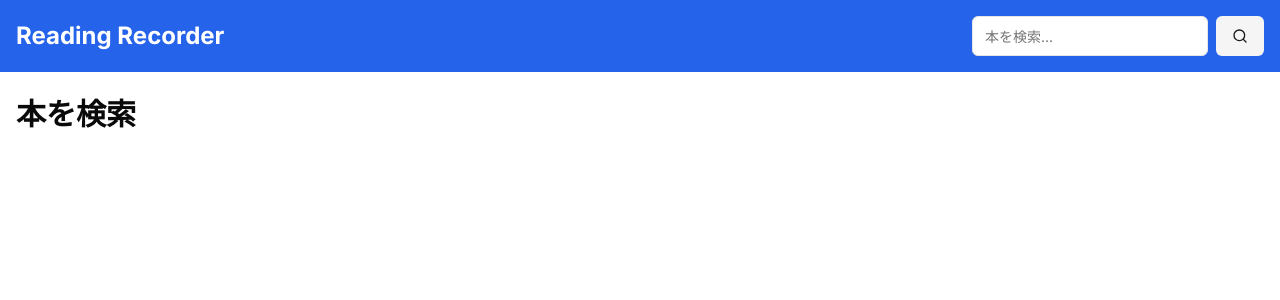
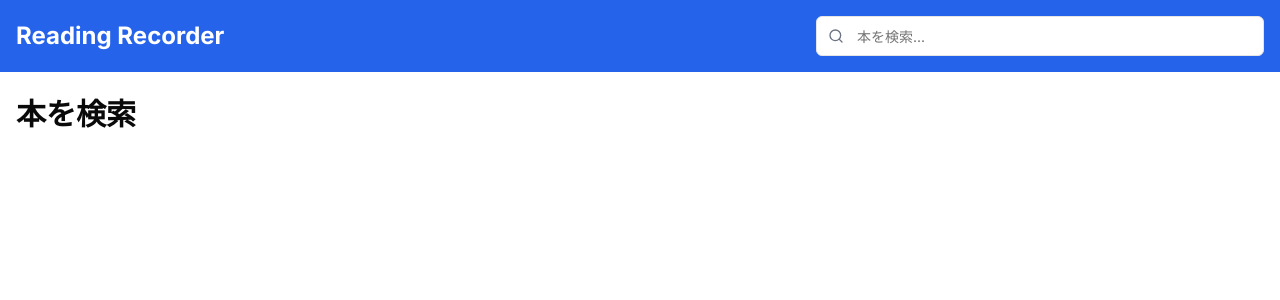
Before and after one commit to Hideki-Kobayashi-Techoes/reading-recorder, a Next.js app: page /search in a window 1280 px wide. Shown: the top 300 px of the page. Built offline with nearby package versions, Linux system fonts and the light colour scheme.

Commit message:
♻️ Header&検索バーのリファクタリング
- 検索ページから検索フォームを削除
- ヘッダーに検索バーを追加
- モバイルの場合の検索バーの表示を追加

```diff
--- a/src/app/search/page.tsx
+++ b/src/app/search/page.tsx
@@ -2,9 +2,7 @@
 
 import { useState, useEffect } from "react";
 import { useSearchParams } from "next/navigation";
-import SearchForm from "@/components/SearchForm";
 import SearchResults from "@/components/SearchResults";
-import { useMediaQuery } from "@/hooks/use-media-query";
 
 // Google Books APIを使用して本を検索する
 const searchBooks = async (query: string) => {
@@ -26,8 +24,6 @@ export default function SearchPage() {
   const searchParams = useSearchParams();
   // q=の値を取得、なかったら空文字を設定
   const initialQuery = searchParams.get("q") || "";
-  // 768px以上の場合はワイドスクリーンとする
-  const isWideScreen = useMediaQuery("(min-width: 768px)");
 
   useEffect(() => {
     // 初期クエリがあれば検索を実行
@@ -44,8 +40,6 @@ export default function SearchPage() {
   return (
     <div className="container mx-auto px-4 py-8 pt-24">
       <h1 className="text-3xl font-bold mb-8">本を検索</h1>
-      {/* ワイドスクリーンではなかった場合は検索フォームを表示 */}
-      {!isWideScreen && <SearchForm onSearch={handleSearch} />}
       <SearchResults books={searchResults} />
     </div>
   );
--- a/src/components/Header.tsx
+++ b/src/components/Header.tsx
@@ -1,66 +1,107 @@
-"use client"
+"use client";
 
-import { useState, useEffect } from "react"
-import Link from "next/link"
-import { useRouter } from "next/navigation"
-import { Input } from "@/components/ui/input"
-import { Button } from "@/components/ui/button"
-import { Search } from "lucide-react"
+import { useState, useEffect, useRef } from "react";
+import Link from "next/link";
+import { useRouter, usePathname, useSearchParams } from "next/navigation";
+import { Input } from "@/components/ui/input";
+import { Button } from "@/components/ui/button";
+import { Search, ArrowLeft } from "lucide-react";
 
 export default function Header() {
-  const [query, setQuery] = useState("")
-  const [isWideScreen, setIsWideScreen] = useState(false)
-  const router = useRouter()
+  const [query, setQuery] = useState("");
+  const [isWideScreen, setIsWideScreen] = useState<boolean>(false);
+  const [isSearchVisible, setIsSearchVisible] = useState<boolean>(false);
+  const router = useRouter();
+  const pathname = usePathname();
+  const searchParams = useSearchParams();
+  const searchInputRef = useRef<HTMLInputElement>(null);
 
   useEffect(() => {
     const checkScreenWidth = () => {
-      setIsWideScreen(window.innerWidth >= 768) // md breakpoint
+      setIsWideScreen(window.innerWidth >= 768);
+    };
+
+    // 検索ページの場合は検索フォームを表示
+    if (pathname === "/search") {
+      setIsSearchVisible(true);
+    } else {
+      setIsSearchVisible(false);
     }
 
-    checkScreenWidth()
-    window.addEventListener("resize", checkScreenWidth)
-    return () => window.removeEventListener("resize", checkScreenWidth)
-  }, [])
+    checkScreenWidth();
+    window.addEventListener("resize", checkScreenWidth);
+    return () => window.removeEventListener("resize", checkScreenWidth);
+  }, [pathname, searchParams]);
 
   const handleSearch = (e: React.FormEvent) => {
-    e.preventDefault()
+    e.preventDefault();
     if (query.trim()) {
-      router.push(`/search?q=${encodeURIComponent(query.trim())}`)
+      router.push(`/search?q=${encodeURIComponent(query.trim())}`);
     }
-  }
+  };
 
   return (
     <header className="bg-blue-600 text-white py-4 fixed top-0 left-0 right-0 z-10">
-      <div className="container mx-auto px-4 flex justify-between items-center">
-        <Link href="/" className="text-2xl font-bold">
-          Reading Recorder
-        </Link>
-        <nav className="flex items-center space-x-4">
-          {/* 画面幅がmd以上の場合は検索フォームを表示 */}
-          {isWideScreen ? (
-            <form onSubmit={handleSearch} className="flex">
+      <div className="container mx-auto px-4">
+        <div className="flex justify-between items-center">
+          {!isWideScreen && isSearchVisible ? (
+            <div className="flex items-center flex-1 gap-2">
+              <Button
+                variant="ghost"
+                onClick={() => setIsSearchVisible(false)}
+                className="p-4"
+              >
+                <ArrowLeft className="h-6 w-6" />
+                <span className="sr-only">戻る</span>
+              </Button>
+              <form onSubmit={handleSearch} className="flex-1">
+                <div className="relative">
+                  <Search className="absolute left-3 top-1/2 transform -translate-y-1/2 h-4 w-4 text-gray-500" />
                   <Input
                     type="text"
                     value={query}
                     onChange={(e) => setQuery(e.target.value)}
                     placeholder="本を検索..."
-                className="text-black"
+                    className="text-black w-full pl-10"
+                    autoFocus
                   />
-              <Button type="submit" variant="secondary" className="ml-2">
-                <Search className="h-4 w-4" />
+                </div>
+              </form>
+            </div>
+          ) : (
+            <>
+              <Link href="/" className="text-2xl font-bold">
+                Reading Recorder
+              </Link>
+              {!isWideScreen && (
+                <Button
+                  variant="ghost"
+                  onClick={() => setIsSearchVisible(true)}
+                  className="p-4"
+                >
+                  <Search className="h-6 w-6" />
                   <span className="sr-only">検索</span>
                 </Button>
+              )}
+            </>
+          )}
+          {isWideScreen && (
+            <form onSubmit={handleSearch} className="flex-1 max-w-md ml-4">
+              <div className="relative">
+                <Search className="absolute left-3 top-1/2 transform -translate-y-1/2 h-4 w-4 text-gray-500" />
+                <Input
+                  ref={searchInputRef}
+                  type="text"
+                  value={query}
+                  onChange={(e) => setQuery(e.target.value)}
+                  placeholder="本を検索..."
+                  className="text-black pl-10 w-full"
+                />
+              </div>
             </form>
-          ) : (
-            <Link href="/search">
-              <Button variant="ghost">
-                <Search className="h-4 w-4" />
-                <span className="sr-only">検索</span>
-              </Button>
-            </Link>
           )}
-        </nav>
+        </div>
       </div>
     </header>
-  )
+  );
 }
--- a/src/components/SearchForm.tsx
+++ /dev/null
@@ -1,31 +0,0 @@
-"use client"
-
-import { useState } from "react"
-import { Input } from "@/components/ui/input"
-import { Button } from "@/components/ui/button"
-
-interface SearchFormProps {
-  onSearch: (query: string) => void
-}
-
-export default function SearchForm({ onSearch }: SearchFormProps) {
-  const [query, setQuery] = useState("")
-
-  const handleSubmit = (e: React.FormEvent<HTMLFormElement>) => {
-    e.preventDefault()
-    onSearch(query)
-  }
-
-  return (
-    <form onSubmit={handleSubmit} className="flex gap-2 mb-8">
-      <Input
-        type="text"
-        value={query}
-        onChange={(e) => setQuery(e.target.value)}
-        placeholder="本のタイトル、著者、またはISBNを入力"
-        className="flex-grow"
-      />
-      <Button type="submit">検索</Button>
-    </form>
-  )
-}
--- a/src/hooks/use-media-query.ts
+++ /dev/null
@@ -1,18 +0,0 @@
-import { useState, useEffect } from "react";
-
-// 引数のメディアクエリとwindowのメディアクエリがマッチするかどうかを返す
-export function useMediaQuery(query: string): boolean {
-  const [matches, setMatches] = useState<boolean>(false);
-
-  useEffect(() => {
-    const media = window.matchMedia(query);
-    if (media.matches !== matches) {
-      setMatches(media.matches);
-    }
-    const listener = () => setMatches(media.matches);
-    media.addEventListener("change", listener);
-    return () => media.removeEventListener("change", listener);
-  }, [matches, query]);
-
-  return matches;
-}
```
Lines whose indentation alone changed are shown as unchanged.
